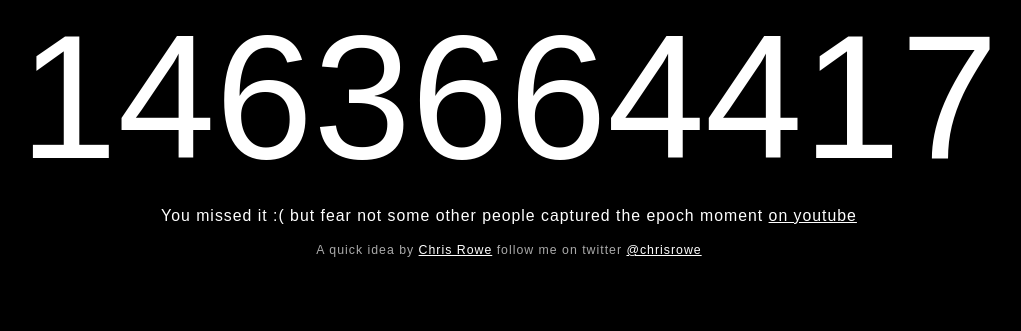
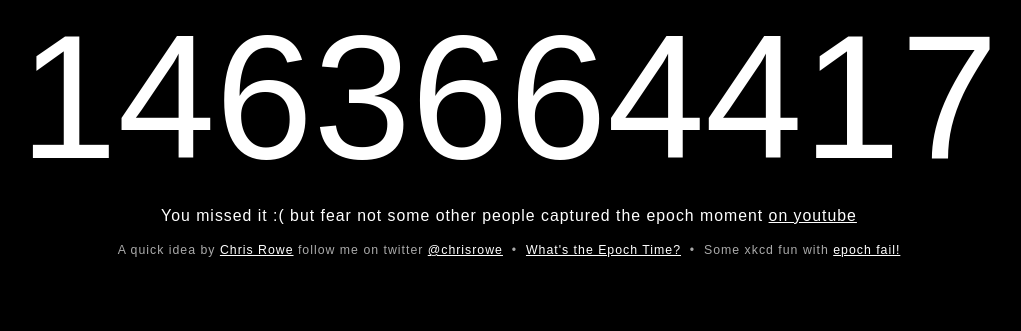
Before and after one commit to dag0310/coolepochcountdown, a PHP site: page / in a window 1280 px wide. Shown: the part 154-485 px from the top of the page, without its empty margins (131-1152 px from the left). Run offline with PHP 8.4, Linux system fonts and the light colour scheme; some libraries are stand-ins or nearby versions.

Commit message:
Readd other links

```diff
--- a/public/index.php
+++ b/public/index.php
@@ -18,7 +18,7 @@
 <body><div id="main"><span id="timer"><script>var d = new Date();var t = d.getTime();var o = t+"";document.write(o.substring(0,10));</script></span><br/>
 <span class="desc">You missed it :( but fear not some other people captured the epoch moment <a href='http://www.youtube.com/watch?v=z7Fl7qCO4Zo&feature=PlayList&p=22DBADA214858C7C&index=0&playnext=1'>on youtube</a> </span><br/>
 <span class="desc2">A quick idea by <a href='http://www.chrisrowe.net'>Chris Rowe</a> follow me on twitter <a href='http://www.twitter.com/chrisrowe'>@chrisrowe</a>
-<!-- &nbsp;&bull;&nbsp; <a href='http://en.wikipedia.org/wiki/Unix_time'>What's the Epoch Time?</a> &nbsp;&bull;&nbsp; Some xkcd <span class="fun">fun</span> with <a href='http://xkcd.com/376/'>epoch fail!</a></span><br/> -->
+&nbsp;&bull;&nbsp; <a href='http://en.wikipedia.org/wiki/Unix_time'>What's the Epoch Time?</a> &nbsp;&bull;&nbsp; Some xkcd <span class="fun">fun</span> with <a href='http://xkcd.com/376/'>epoch fail!</a></span><br/>
 </div><div id="fireworks-template"><div id="fw" class="firework"></div><div id="fp" class="fireworkParticle"><img src="image/particles.gif" alt="" /></div></div><div id="fireContainer"></div>
 <script>
 soundManager.url='/soundmanager2.swf';
```
